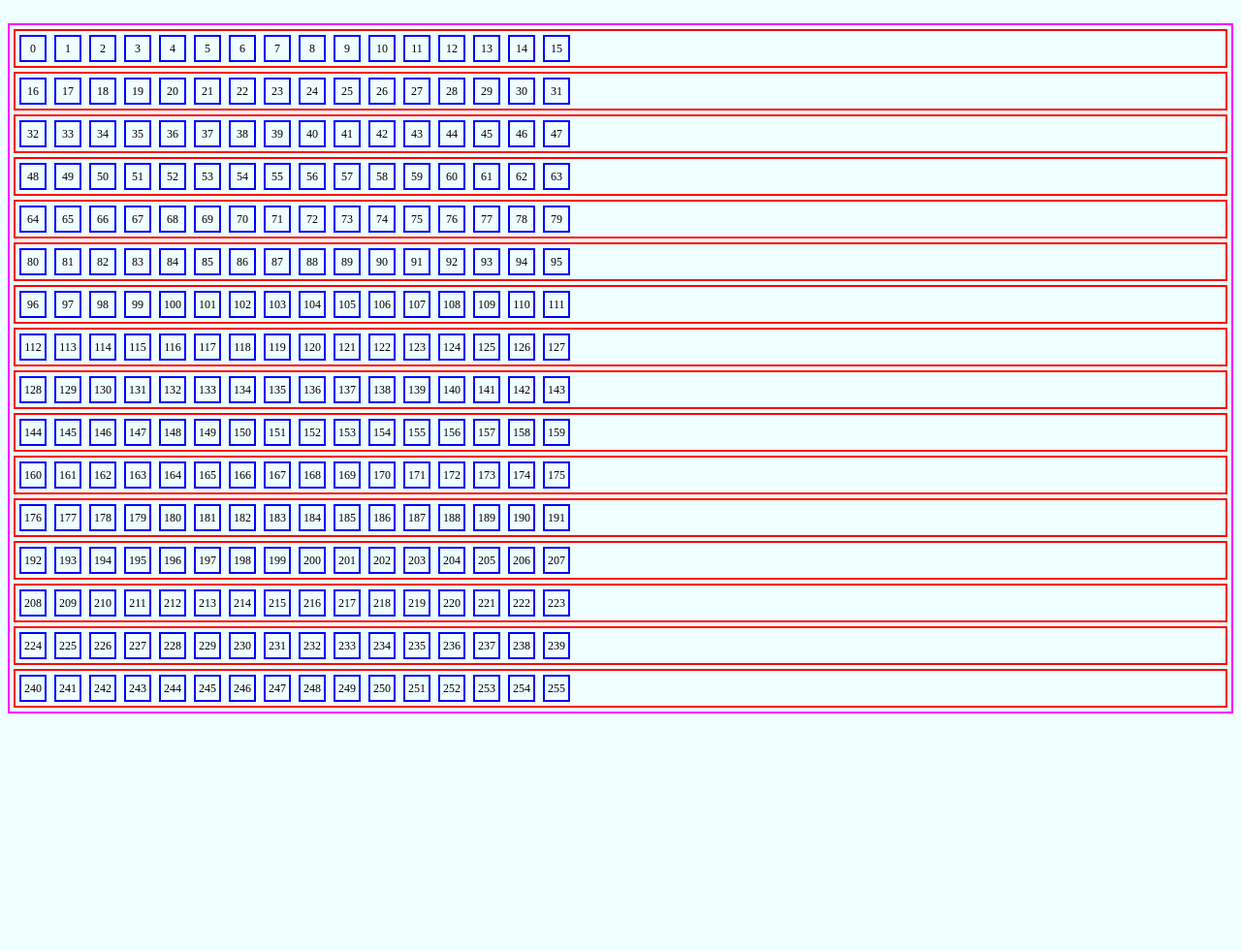
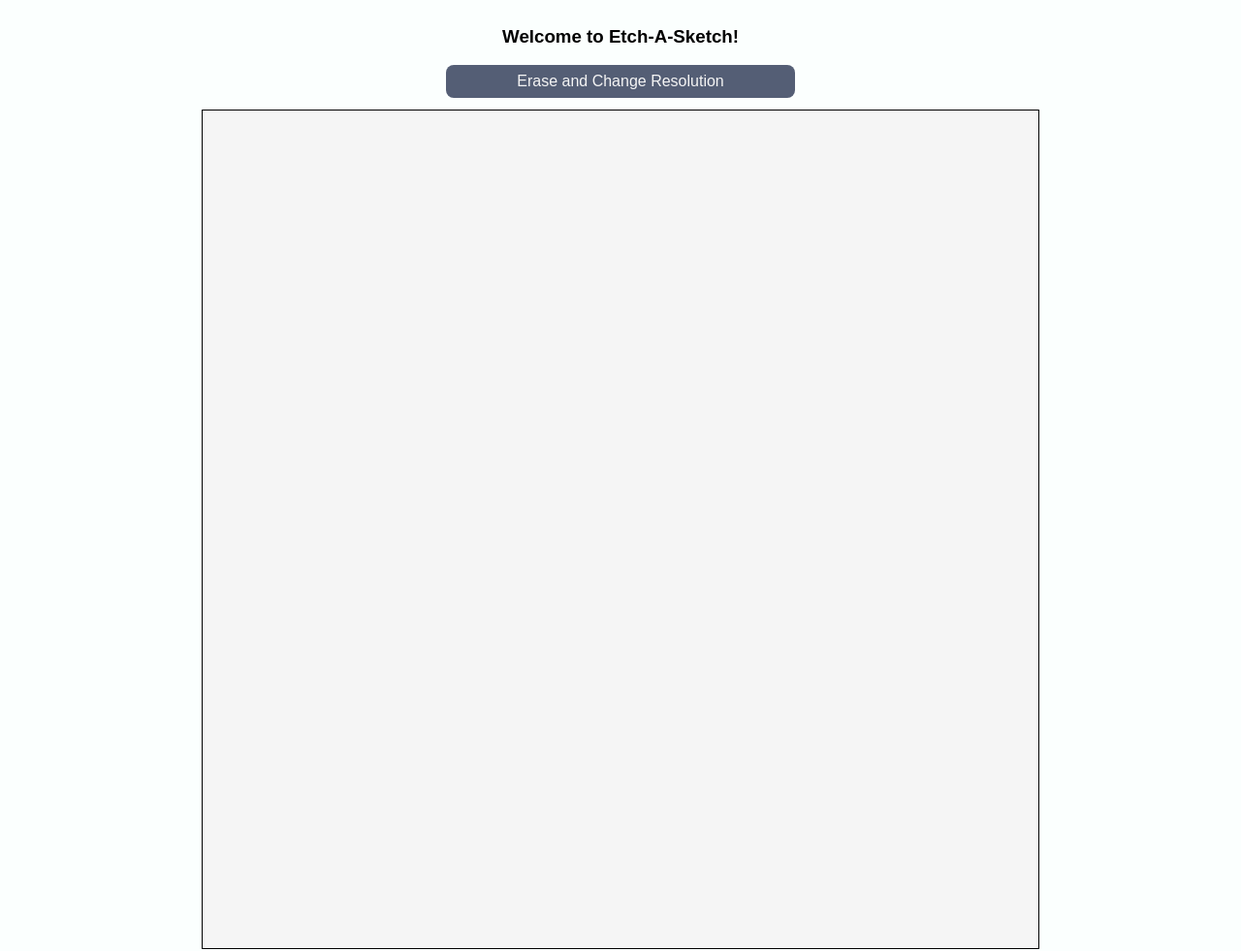
Before and after one commit to brrrdy/etch-a-sketch, a plain HTML site: page index.html in a window 1280 px wide. Shown: the whole page at 97% size. Before the commit the page ends 800 px from the top, so only its background shows below. Drawn offline with Linux system fonts and the light colour scheme.

Commit message:
feat: implement Odin Etch-A-Sketch reqs 3 thru 5
Project reference:
https://www.theodinproject.com/paths/foundations/courses/foundations/lessons/etch-a-sketch-project

```diff
--- a/index.html
+++ b/index.html
@@ -8,7 +8,11 @@
     <title>Etch-a-Sketch</title>
 </head>
 <body>
-    <div class="etch-container"></div>
-</body>
+    <div class="page-container">
+        <div class="page-header" tabindex="0"><h3>Welcome to Etch-A-Sketch!</h3></div>
+        <button class="button-reset" tabindex="0">Erase and Change Resolution</button>
+        <div class="etch-container" tabindex="0"></div>
+    </div>
+    </body>
 <script src="./script.js"></script>
 </html>
--- a/script.js
+++ b/script.js
@@ -1,42 +1,160 @@
+// constants and globals/defaults
+const ETCH_GRID_MAX = 128;
+const ETCH_PIXEL_WIDTH = 864;
+const GRID_ROW_DEFAULT = 16;
+let GRID_ROW_COUNT;
+
+
 function main() {
-    etchGridWidth = 16;
+    const etchPixelWidth = ETCH_PIXEL_WIDTH;
+
+    const resetButton = document.querySelector(".button-reset");
+    resetButton.addEventListener("click", function () {
+        eraseEtchAndChangeResolution(GRID_ROW_COUNT);
+    });
+
+    buildEtchASketch(etchPixelWidth, GRID_ROW_DEFAULT);
+}
+
+// build the etch a sketch with given pixel width and row count
+function buildEtchASketch(etchPixelWidth, rowCount) {
+    // update row count global to persist between erases and rebuilds
+    GRID_ROW_COUNT = rowCount;
 
     const etchContainer = document.querySelector(".etch-container");
+    etchContainer.style.width = `${etchPixelWidth}px`;
+    etchContainer.appendChild(createEtchGrid(etchPixelWidth, rowCount));
+}
 
-    etchContainer.appendChild(createEtchGrid(etchGridWidth));
+// Erase etch and rebuild with new row count (referred to as resolution here. (why did I do that?))
+function eraseEtchAndChangeResolution(gridRowCount) {
+    // Prompt for new resolution, validate input
+    let input = prompt(`Enter new resolution (${ETCH_GRID_MAX} max):`,
+                        `${gridRowCount}`); // populate with current grid count
+    if (input === null) {
+        return; // User canceled prompt
+    }
+    let newRes = parseInt(input,10);
+    if (isNaN(newRes) || newRes > ETCH_GRID_MAX || newRes <= 0 ) {
+        alert(`INPUT ERROR: '${input}' is invalid.
+Must be a number between 1 and ${ETCH_GRID_MAX}.`);
+        return;
+    } else if (newRes === 1) {
+        alert(`That is valid, but it doesn't make a lot of sense, does it?`);
+    }
+
+    // Erase all etched squares by removing css style
+    document.querySelectorAll(".etch-square.etched").forEach( (square) => {
+        square.classList.remove("etched");
+        square.style.backgroundColor = `unset`;
+    });
+
+    // Rebuild if new resolution is different
+    if (newRes !== gridRowCount) {
+        // remove old grid
+        let oldGrid = document.querySelector(".etch-grid");
+        oldGrid.remove();
+
+        buildEtchASketch(ETCH_PIXEL_WIDTH, newRes);
+    }
 }
 
 // Initialize the etch grid with given width and return it
-function createEtchGrid(width) {
+function createEtchGrid(pixelWidth, rowCount) {
     const etchGrid = document.createElement("div");
     etchGrid.classList.add("etch-grid");
 
-    for (let i = 0; i < width; i++) {
-        etchGrid.appendChild(createEtchRow(width, i));
+    // calculate square side length based on pixelWidth and rowCount (plus margins)
+    const etchSquarePixelW = calcSquareSideWidth(pixelWidth, rowCount);
+
+    for (let i = 0; i < rowCount; i++) {
+        etchGrid.appendChild(createEtchRow(rowCount, etchSquarePixelW, i));
     }
 
     return etchGrid;
 }
 
 // Initialize etch row and return it
-function createEtchRow(width, number) {
+function createEtchRow(count, squareSideW, rowNumber) {
     const etchRow = document.createElement("div");
     etchRow.classList.add("etch-row");
 
-    for (let i = 0; i < width; i++) {
-        etchRow.appendChild(createEtchSquare(width*(number)+i));
+    for (let i = 0; i < count; i++) {
+        // HINT Use optional contents arg with 'count*(rowNumber)+i'
+        // this populates each square with its 0-based row-order index
+        etchRow.appendChild(createEtchSquare(squareSideW));
     }
 
     return etchRow;
 }
 
 // Initialize etch square and return it
-function createEtchSquare(contents = '') {
+function createEtchSquare(side, contents = '') {
     const etchSquare = document.createElement("div");
     etchSquare.classList.add("etch-square");
-    etchSquare.textContent=contents;
+
+    etchSquare.style.width = etchSquare.style.height = `${side}px`;
+    etchSquare.textContent = contents;
+
+    etchSquare.addEventListener("mouseover", function (e) {
+        etchASquare(e.target);
+    });
 
     return etchSquare;
 }
 
+// Darken square rgb if already marked etched, otherwise mark as etched and assign random bg color
+function etchASquare(square) {
+    if (square.classList.contains("etched")) {
+        if (square.style.backgroundColor !== "rgb(0, 0, 0)") {
+            square.style.backgroundColor = darkenSquareRgb(square);
+        }
+    } else {
+        square.classList.add("etched");
+
+        let colorRandom = `rgb(${Math.floor(Math.random() * 255)},\
+                            ${Math.floor(Math.random() * 255)},\
+                            ${Math.floor(Math.random() * 255)})`;
+        square.style.backgroundColor = colorRandom;
+    }
+}
+
+// Problem: the following function uses a magic # 'decrement' which
+// results in an inconsistent rate of darkening depending on RGB
+//
+// Idea: we could have a more gradual darkening by using HSL values
+// randomizing hue and saturation and just stepping down Light by 10%...
+// This would more closely follow the given spec:
+// "10 passes for the square to be completely black"
+//
+// To achieve the above spec literally, I believe we could also
+// store the original randomized color values in memory or in the
+// markup and set the decrement to 10% of the difference between
+// original color and 0 (black)
+
+// Darken each rgb value by <decrement> and return rgb string
+function darkenSquareRgb(square) {
+    const decrement = 20;
+
+    let bgColor = getRgb(square.style.backgroundColor);
+    let nc = [];
+    bgColor.forEach( (color) => {
+        nc.push((color > decrement) ? color-decrement : 0);
+    });
+    return `rgb(${nc[0]}, ${nc[1]}, ${nc[2]})`;
+}
+
+// Return ordered array of RGB values from a given string
+// substring stackoverflow cred to diego nunes: https://stackoverflow.com/a/34980846
+function getRgb(rgbStr) {
+    let values = rgbStr.substring( rgbStr.indexOf(`(`) + 1, rgbStr.length - 1 ).split(', ');
+    return values;
+}
+
+// Calculate and return size of each etch square (number) in pixels
+function calcSquareSideWidth(totalWidthPx, rowCount) {
+    let side = totalWidthPx / rowCount;
+    return side;
+}
+
 main();
--- a/styles.css
+++ b/styles.css
@@ -1,29 +1,56 @@
 body {
-    background-color: azure;
+    background-color: rgb(251,255,254);
+    font-family: sans-serif;
+}
+
+.page-container {
+    display: flex;
+    flex-flow: column nowrap;
+    justify-content: flex-start;
+    align-items:center;
+}
+
+.button-reset {
+    color: whitesmoke;
+    background-color: rgb(84,94,117);
+    border:none;
+    border-radius: 8px;
+    text-align: center;
+    min-width: 360px;
+    font-size: 16px;
+    line-height: 32px;
+    margin-bottom: 12px;
+    transition: 0.5s ease-in-out;
+}
+
+.button-reset:hover {
+    background-color: rgb(48,77,109);
+    cursor: pointer;
+    transition: 0.5s ease-in-out;
 }
 
 .etch-container {
-    border: 2px solid rgb(255, 0, 255);
-    min-width: 100px;
-    min-height: 100px;
-    margin: 24px auto;
+    /* border: 2px solid rgb(255, 0, 255); */
+    height: auto;
+}
 
+.etch-grid {
+    border: 1px solid black;
+    background-color: whitesmoke;
+}
+
+.etch-row {
+    /*border: 2px solid red;*/
+    display: flex;
+    flex-flow: row nowrap;
 }
 
 .etch-square {
-    border: 2px solid blue;
-    width: 24px;
-    height: 24px;
-    line-height:24px;
     text-align: center;
-    margin: 4px;
-    font-size: 12px;
     flex-shrink: 0;
 }
 
-.etch-row {
-    border: 2px solid red;
-    margin: 4px;
-    display: flex;
-    flex-flow: row nowrap;
+.etch-square.etched {
+    transition-duration: 0.15s;
+    transition-timing-function: ease-in;
 }
```
